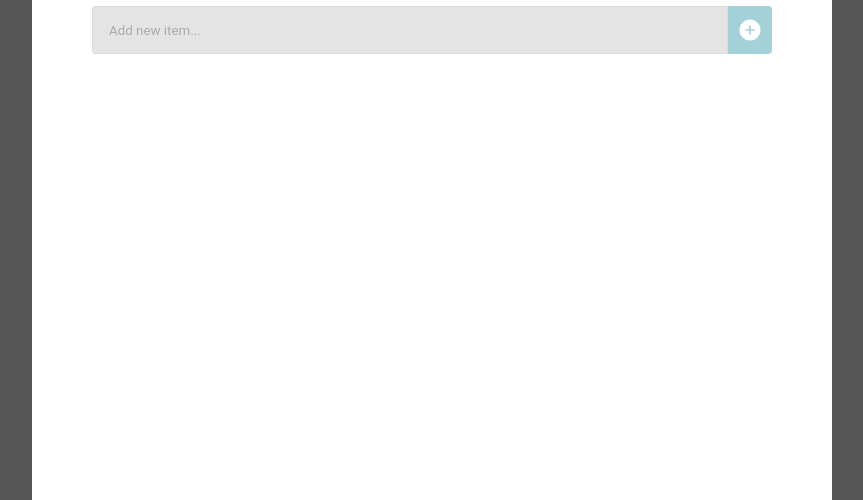
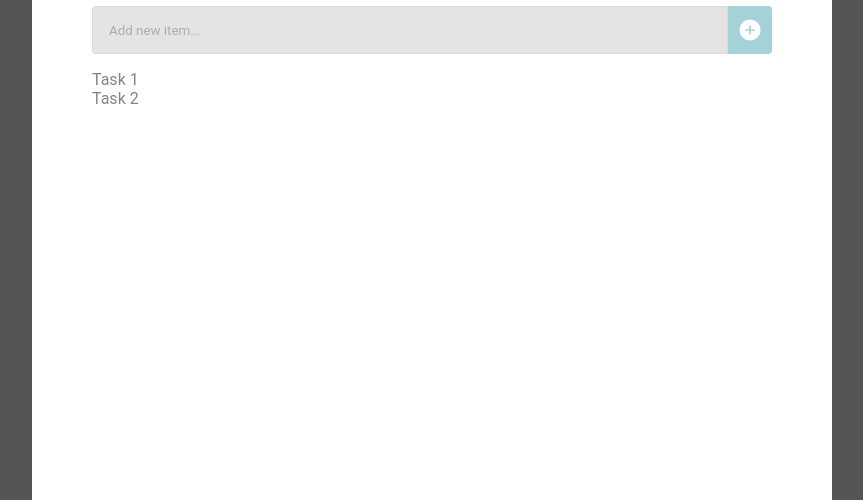
Before and after one commit to sizebay/frontend-challenge, a React (Vite) app: page / in a window 1280 px wide. Shown: the part 218-718 px from the top of the page, without its empty margins (208-1071 px from the left). Built offline with nearby package versions, Linux system fonts and the light colour scheme.

Commit message:
Create tasks listing function

```diff
--- a/src/components/AddNewTaskInput/styles.tsx
+++ b/src/components/AddNewTaskInput/styles.tsx
@@ -7,6 +7,7 @@ export const InputContainer = styled.form`
   height: 48px;
   border-radius: 4px;
   overflow: hidden;
+  margin-bottom: 16px;
 `;
 
 export const Input = styled.input`
@@ -19,6 +20,10 @@ export const Input = styled.input`
 
   ::placeholder{
     opacity: 0.5;
+  }
+
+  :active, :focus{
+    background-color: ${theme.colors.white};
   }
 `;
 
--- a/src/components/Modal/index.tsx
+++ b/src/components/Modal/index.tsx
@@ -1,5 +1,6 @@
 import { AddNewTaskInput } from "../AddNewTaskInput";
 import { Header } from "../Header";
+import { TasksList } from "../TasksList";
 import { ModalContainer } from "./styles";
 
 export function Modal() {
@@ -7,6 +8,7 @@ export function Modal() {
         <ModalContainer>
             <Header />
             <AddNewTaskInput />
+            <TasksList />
         </ModalContainer>
     );
 }
--- /dev/null
+++ b/src/components/TasksList/index.tsx
@@ -0,0 +1,27 @@
+import { TaskListContainer } from './styles';
+
+export function TasksList() {
+
+    const tasks = [
+        {
+            id: 1,
+            title: 'Task 1',
+            completed: false
+        },
+        {
+            id: 2,
+            title: 'Task 2',
+            completed: false
+        },
+    ]
+
+    return (
+        <TaskListContainer>
+            {
+                tasks.map(task => (
+                    <p key={task.id} >{task.title}</p>
+                ))
+            }
+        </TaskListContainer>
+    );
+}
--- /dev/null
+++ b/src/components/TasksList/styles.tsx
@@ -0,0 +1,7 @@
+import styled from 'styled-components';
+
+export const TaskListContainer = styled.div`
+  width: 100%;
+  height: 380px;
+  overflow: hidden auto;
+`;
```
